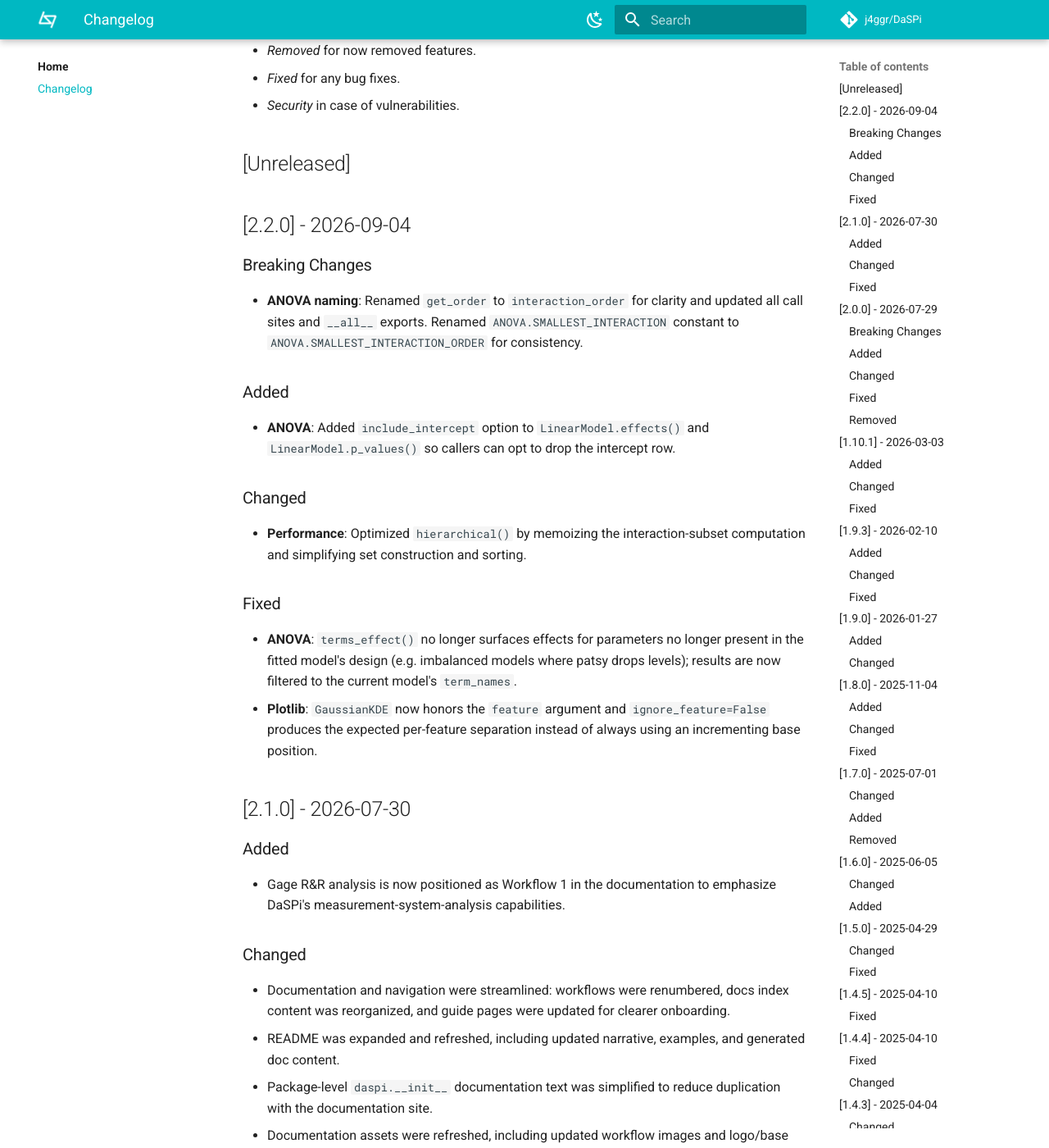
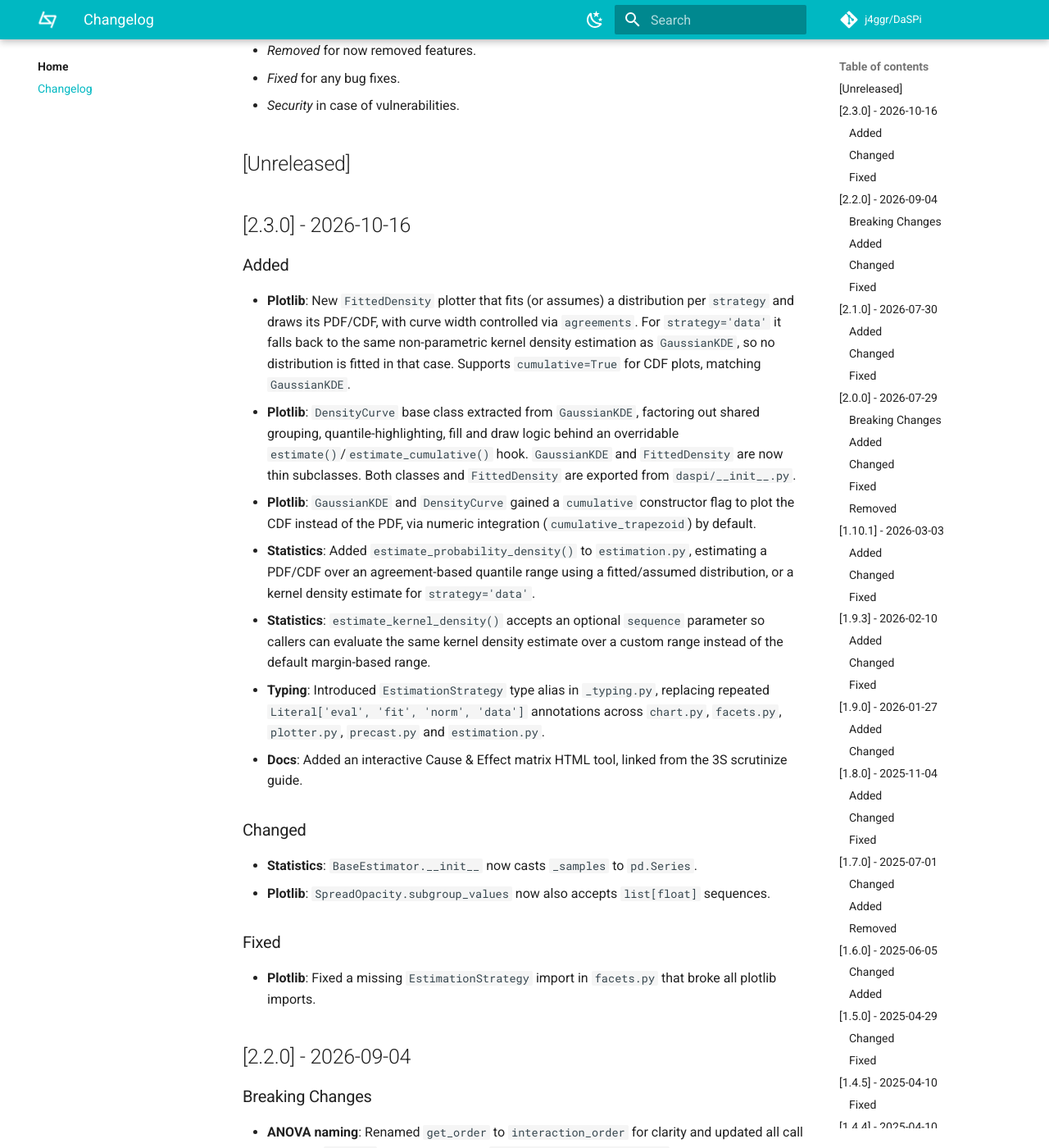
Before and after one commit to j4ggr/DaSPi, an MkDocs documentation site: the page built from docs/CHANGELOG.md, in a window 1280 px wide and 1400 px high, scrolled down 404 px. Shown: the whole window at 82% size. Built offline with MkDocs 1.6.1 and Material for MkDocs 9.7.7, drawn with Linux system fonts in a browser that asks for light colours; comment, search, counter and statistics services are not loaded.

Commit message:
Release v2.3.0
Bump version to 2.3.0 and update CHANGELOG with FittedDensity/DensityCurve plotters, estimate_probability_density, EstimationStrategy type alias, and related fixes since 2.2.0.

```diff
--- a/docs/CHANGELOG.md
+++ b/docs/CHANGELOG.md
@@ -15,6 +15,27 @@ __Types of changes__:
 - _Security_ in case of vulnerabilities.
 
 ## [Unreleased]
+
+## [2.3.0] - 2026-10-16
+
+### Added
+
+- **Plotlib**: New `FittedDensity` plotter that fits (or assumes) a distribution per `strategy` and draws its PDF/CDF, with curve width controlled via `agreements`. For `strategy='data'` it falls back to the same non-parametric kernel density estimation as `GaussianKDE`, so no distribution is fitted in that case. Supports `cumulative=True` for CDF plots, matching `GaussianKDE`.
+- **Plotlib**: `DensityCurve` base class extracted from `GaussianKDE`, factoring out shared grouping, quantile-highlighting, fill and draw logic behind an overridable `estimate()`/`estimate_cumulative()` hook. `GaussianKDE` and `FittedDensity` are now thin subclasses. Both classes and `FittedDensity` are exported from `daspi/__init__.py`.
+- **Plotlib**: `GaussianKDE` and `DensityCurve` gained a `cumulative` constructor flag to plot the CDF instead of the PDF, via numeric integration (`cumulative_trapezoid`) by default.
+- **Statistics**: Added `estimate_probability_density()` to `estimation.py`, estimating a PDF/CDF over an agreement-based quantile range using a fitted/assumed distribution, or a kernel density estimate for `strategy='data'`.
+- **Statistics**: `estimate_kernel_density()` accepts an optional `sequence` parameter so callers can evaluate the same kernel density estimate over a custom range instead of the default margin-based range.
+- **Typing**: Introduced `EstimationStrategy` type alias in `_typing.py`, replacing repeated `Literal['eval', 'fit', 'norm', 'data']` annotations across `chart.py`, `facets.py`, `plotter.py`, `precast.py` and `estimation.py`.
+- **Docs**: Added an interactive Cause & Effect matrix HTML tool, linked from the 3S scrutinize guide.
+
+### Changed
+
+- **Statistics**: `BaseEstimator.__init__` now casts `_samples` to `pd.Series`.
+- **Plotlib**: `SpreadOpacity.subgroup_values` now also accepts `list[float]` sequences.
+
+### Fixed
+
+- **Plotlib**: Fixed a missing `EstimationStrategy` import in `facets.py` that broke all plotlib imports.
 
 ## [2.2.0] - 2026-09-04
 
--- a/pyproject.toml
+++ b/pyproject.toml
@@ -1,6 +1,6 @@
 [project]
   name = "DaSPi"
-  version = "2.2.0"
+  version = "2.3.0"
   description = "Visualize and analyze your data with DaSPi. This package is designed for users who want to find relevant influencing factors in processes and validate improvements."
   authors = [
     {name = "Reto Jäggli", email = "reto@jaeggli.email"},]
```
